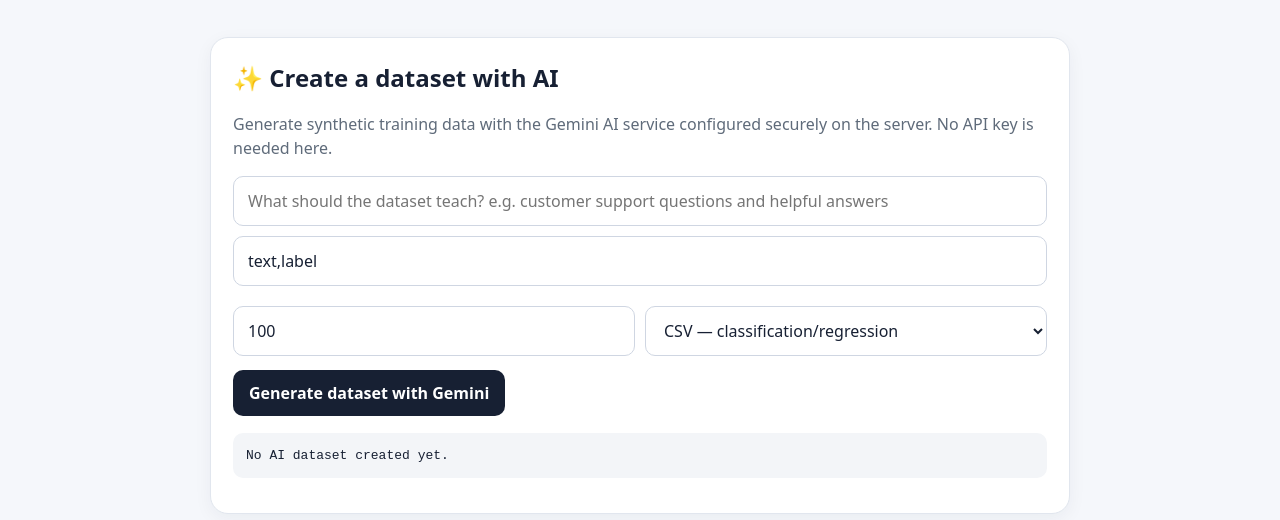
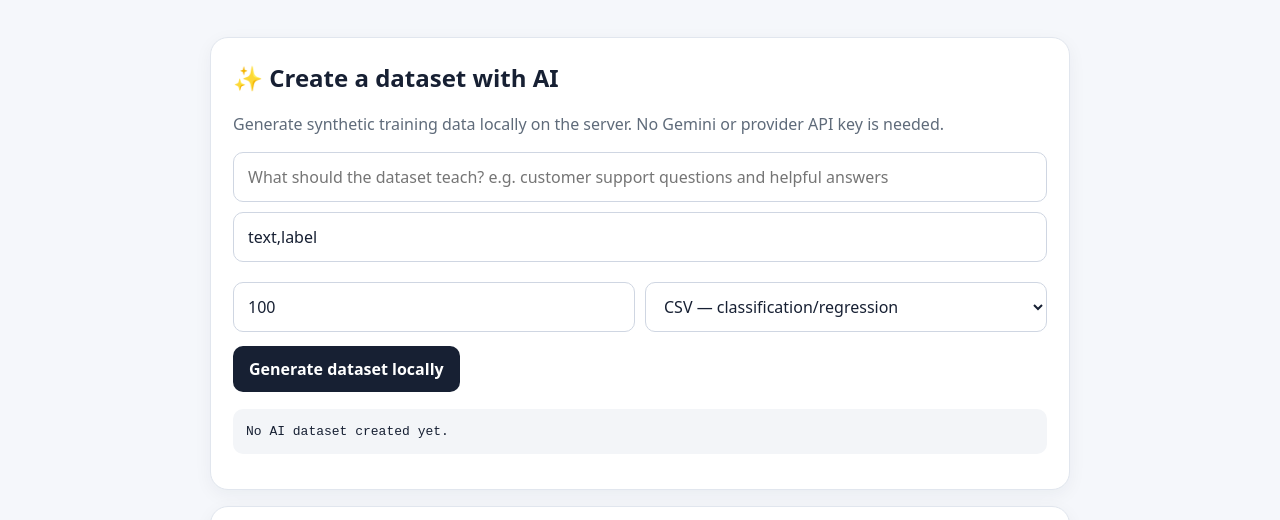
Before and after one commit to kingsohad37-stack/lightweight-ai-trainer, a plain HTML site: page web-overrides/index.html in a window 1280 px wide. Shown: the part 253-773 px from the top of the page. Drawn offline with Linux system fonts and the light colour scheme; no server answers.

Commit message:
Fix dataset creator UI wording

```diff
--- a/web-overrides/index.html
+++ b/web-overrides/index.html
@@ -19,7 +19,7 @@
   <main>
     <section class="card dataset-ai">
       <h2>✨ Create a dataset with AI</h2>
-      <p class="sub">Generate synthetic training data with the Gemini AI service configured securely on the server. No API key is needed here.</p>
+      <p class="sub">Generate synthetic training data locally on the server. No Gemini or provider API key is needed.</p>
       <input id="datasetTopic" type="text" maxlength="1000" placeholder="What should the dataset teach? e.g. customer support questions and helpful answers">
       <input id="datasetColumns" type="text" maxlength="2000" value="text,label" placeholder="Columns, comma separated (e.g. text,label)">
       <div class="row">
@@ -30,7 +30,7 @@
           <option value="txt">TXT — language-model/chat training</option>
         </select>
       </div>
-      <button onclick="generateDataset()">Generate dataset with Gemini</button>
+      <button onclick="generateDataset()">Generate dataset locally</button>
       <pre id="datasetAIResult">No AI dataset created yet.</pre>
     </section>
 
@@ -125,7 +125,7 @@
 
     <section class="card dataset-ai bottom-dataset">
       <h2>✨ Create another dataset with AI</h2>
-      <p class="sub">Generate another dataset using the Gemini AI service configured on the server. No API key is needed here.</p>
+      <p class="sub">Generate another dataset locally. No Gemini or provider API key is needed.</p>
       <input id="datasetTopicBottom" type="text" maxlength="1000" placeholder="Dataset topic or training objective">
       <input id="datasetColumnsBottom" type="text" maxlength="2000" value="text,label" placeholder="Columns, comma separated">
       <div class="row">
@@ -136,7 +136,7 @@
           <option value="txt">TXT — language-model/chat training</option>
         </select>
       </div>
-      <button onclick="generateDataset(true)">Generate dataset with Gemini</button>
+      <button onclick="generateDataset(true)">Generate dataset locally</button>
       <pre id="datasetAIResultBottom">No AI dataset created yet.</pre>
     </section>
   </main>
```
